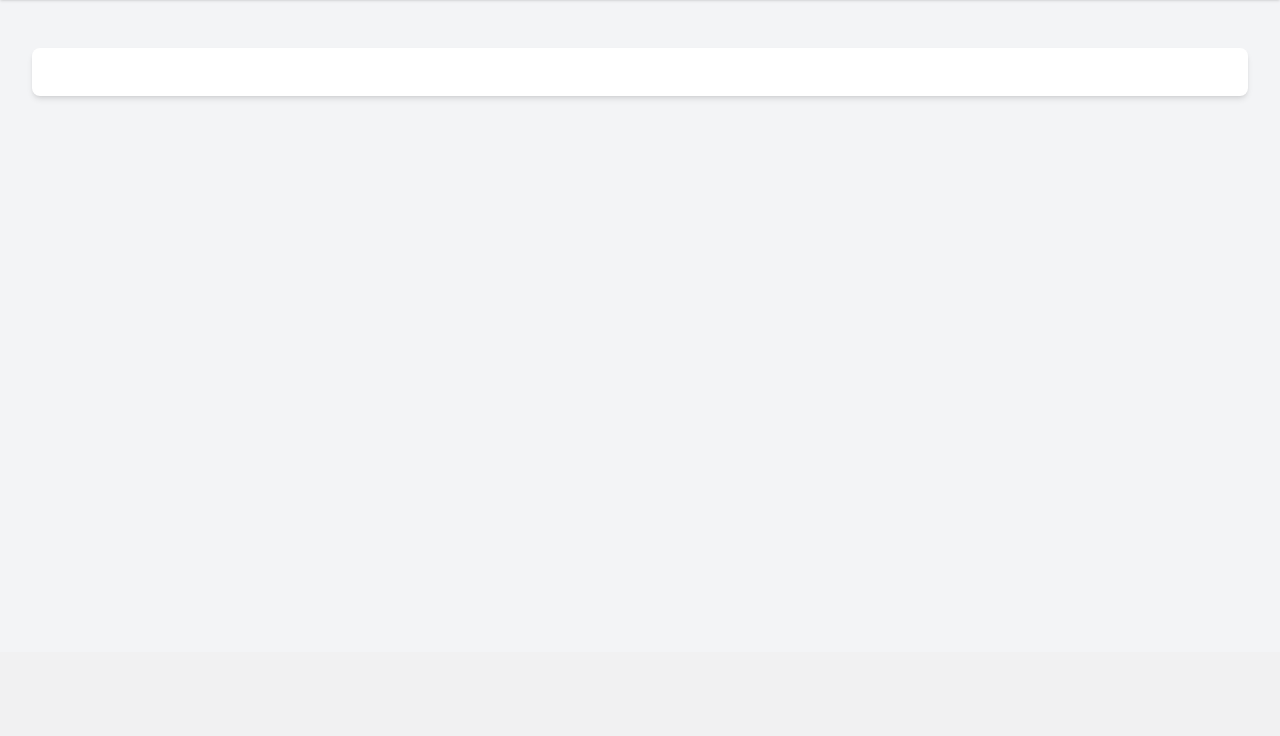
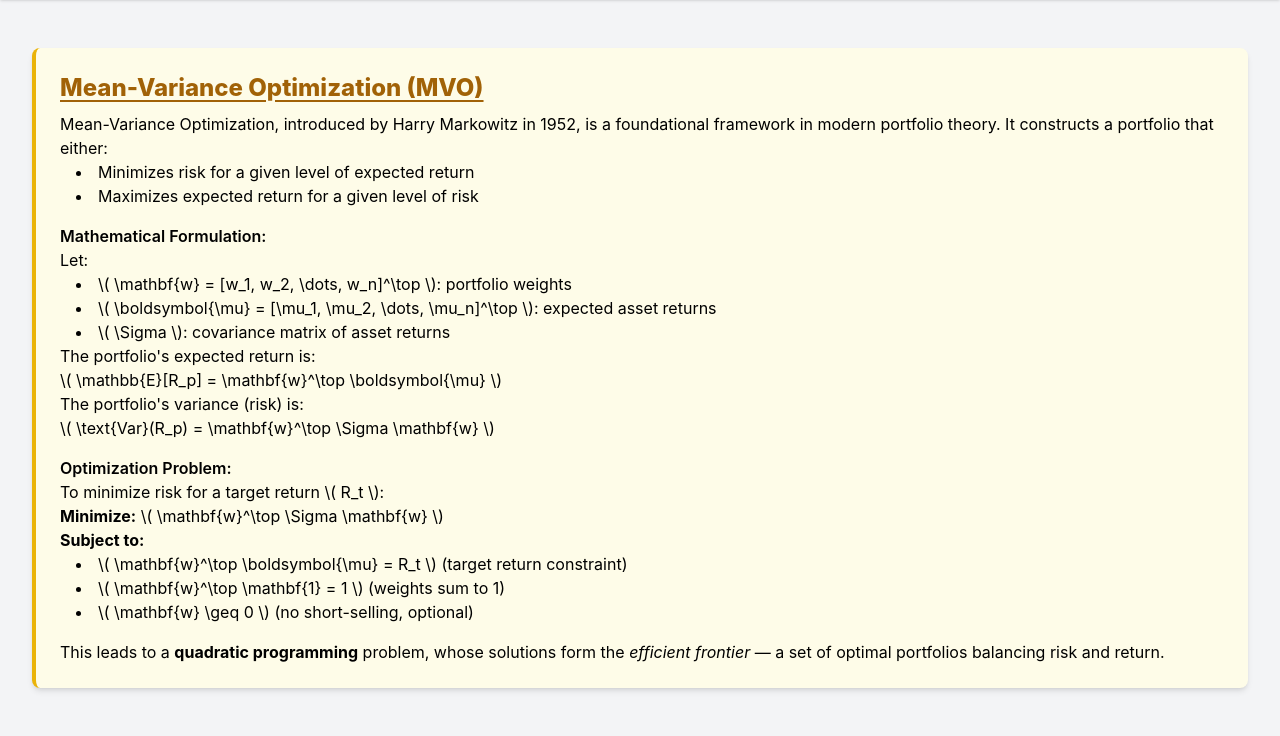
Before and after one commit to Harshvardhan-Gaur/InvestoQuest-Main, a Django app: page /know-the-models/ in a window 1280 px wide. Shown: the part 148-884 px from the top of the page. Before the commit the page ends 247 px from the top, so only its background shows below. Run offline with Django 5.2, Linux system fonts and the light colour scheme; the visitor is signed in with stand-in values (Sample User, id 1); some libraries are stand-ins or nearby versions; some web fonts are replaced.

Commit message:
Updated Mean-Variance Optimization content

```diff
--- a/optimizer/templates/optimizer/know_the_models.html
+++ b/optimizer/templates/optimizer/know_the_models.html
@@ -1,4 +1,67 @@
 <!-- optimizer/templates/optimizer/know_the_models.html -->
+{% extends 'optimizer/base.html' %}
+
+{% block title %}Know the Models{% endblock %}
+
+{% block header %}Understanding Portfolio Optimization Models{% endblock %}
+
+{% block content %}
+<div class="space-y-8">
+
+    <!-- Mean-Variance Optimization -->
+    <div class="bg-yellow-50 border-l-4 border-yellow-500 p-6 rounded-lg shadow-md">
+        <h2 class="text-2xl font-extrabold underline underline-offset-4 decoration-yellow-700 text-yellow-700 mb-2">Mean-Variance Optimization (MVO)</h2>
+
+        <p>
+            Mean-Variance Optimization, introduced by Harry Markowitz in 1952, is a foundational framework in modern portfolio theory. It constructs a portfolio that either:
+        </p>
+        <ul class="list-disc list-inside ml-4">
+            <li>Minimizes risk for a given level of expected return</li>
+            <li>Maximizes expected return for a given level of risk</li>
+        </ul>
+
+        <p class="mt-4 font-semibold">Mathematical Formulation:</p>
+        <p>Let:</p>
+        <ul class="list-disc list-inside ml-4">
+            <li>\( \mathbf{w} = [w_1, w_2, \dots, w_n]^\top \): portfolio weights</li>
+            <li>\( \boldsymbol{\mu} = [\mu_1, \mu_2, \dots, \mu_n]^\top \): expected asset returns</li>
+            <li>\( \Sigma \): covariance matrix of asset returns</li>
+        </ul>
+
+        <p>
+            The portfolio's expected return is:
+            <br>
+            \( \mathbb{E}[R_p] = \mathbf{w}^\top \boldsymbol{\mu} \)
+        </p>
+
+        <p>
+            The portfolio's variance (risk) is:
+            <br>
+            \( \text{Var}(R_p) = \mathbf{w}^\top \Sigma \mathbf{w} \)
+        </p>
+
+        <p class="mt-4 font-semibold">Optimization Problem:</p>
+        <p>To minimize risk for a target return \( R_t \):</p>
+
+        <p><strong>Minimize:</strong> \( \mathbf{w}^\top \Sigma \mathbf{w} \)</p>
+
+        <p><strong>Subject to:</strong></p>
+        <ul class="list-disc list-inside ml-4">
+            <li>\( \mathbf{w}^\top \boldsymbol{\mu} = R_t \) (target return constraint)</li>
+            <li>\( \mathbf{w}^\top \mathbf{1} = 1 \) (weights sum to 1)</li>
+            <li>\( \mathbf{w} \geq 0 \) (no short-selling, optional)</li>
+        </ul>
+
+        <p class="mt-4">
+            This leads to a <strong>quadratic programming</strong> problem, whose solutions form the <em>efficient frontier</em> — a set of optimal portfolios balancing risk and return.
+        </p>
+    </div>
+
+</div>
+{% endblock %}
+
+
+{% comment %} <!-- optimizer/templates/optimizer/know_the_models.html -->
 {% extends 'optimizer/base.html' %}
 
 {% block title %}Know the Models{% endblock %}
@@ -12,4 +75,4 @@
 
     </div>
 </div>
-{% endblock %}
+{% endblock %} {% endcomment %}
```
